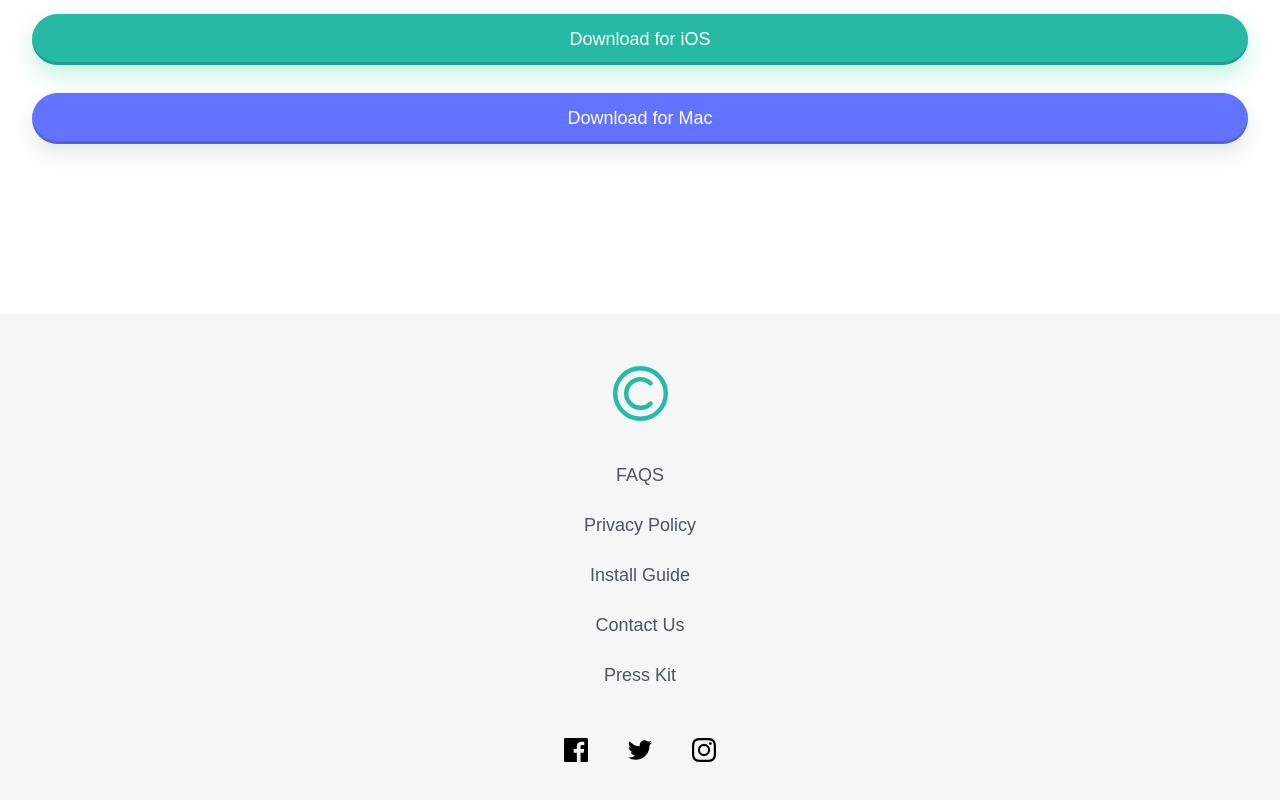
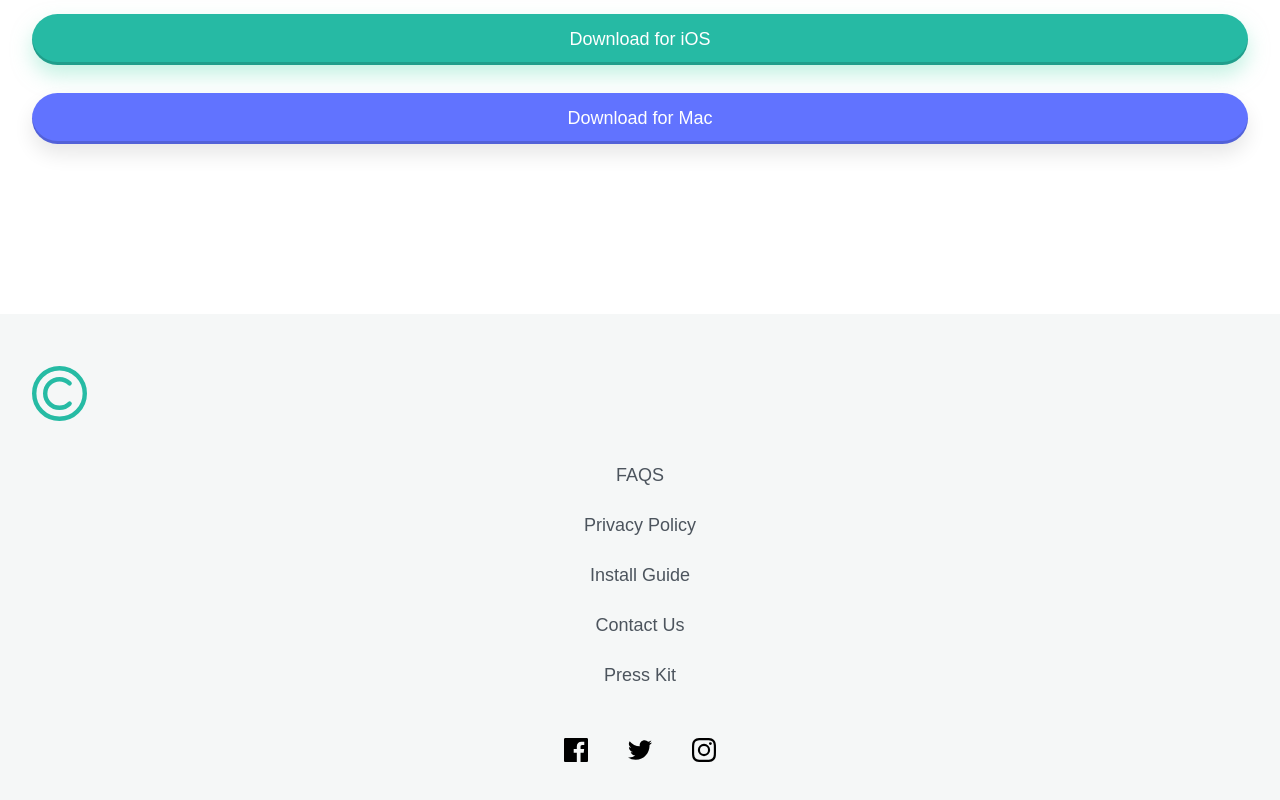
Before and after one commit to SecYJ/clipboard-landinge-page, a website: page index.html in a window 1280 px wide. Shown: the part 4396-5196 px from the top of the page. Drawn offline with Linux system fonts and the light colour scheme; a web font is replaced by a local one.

Commit message:
fixed footer navbar

```diff
--- a/index.html
+++ b/index.html
@@ -217,7 +217,7 @@
             <div class="container">
                 <div class="flex flex-col lg:flex-row lg:gap-[165px]">
                     <div
-                        class="grid grow grid-cols-1 justify-items-center gap-10 text-center lg:grid-cols-[auto,1fr] lg:gap-[135px]"
+                        class="grid grow grid-cols-1 gap-10 text-center lg:grid-cols-[auto,1fr] lg:gap-[135px] lg:text-left"
                     >
                         <img
                             src="./images/logo.svg"
```
Also changed, not shown: dist/styles.css.
